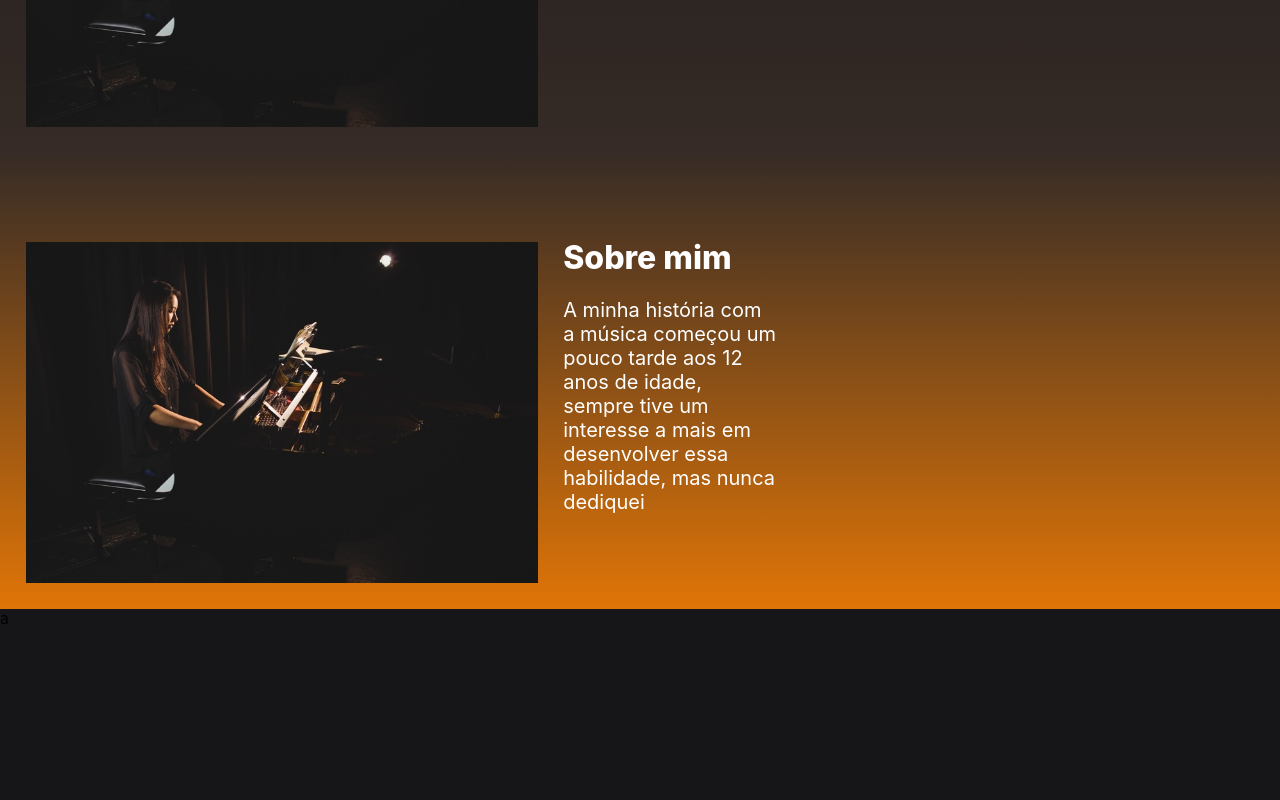
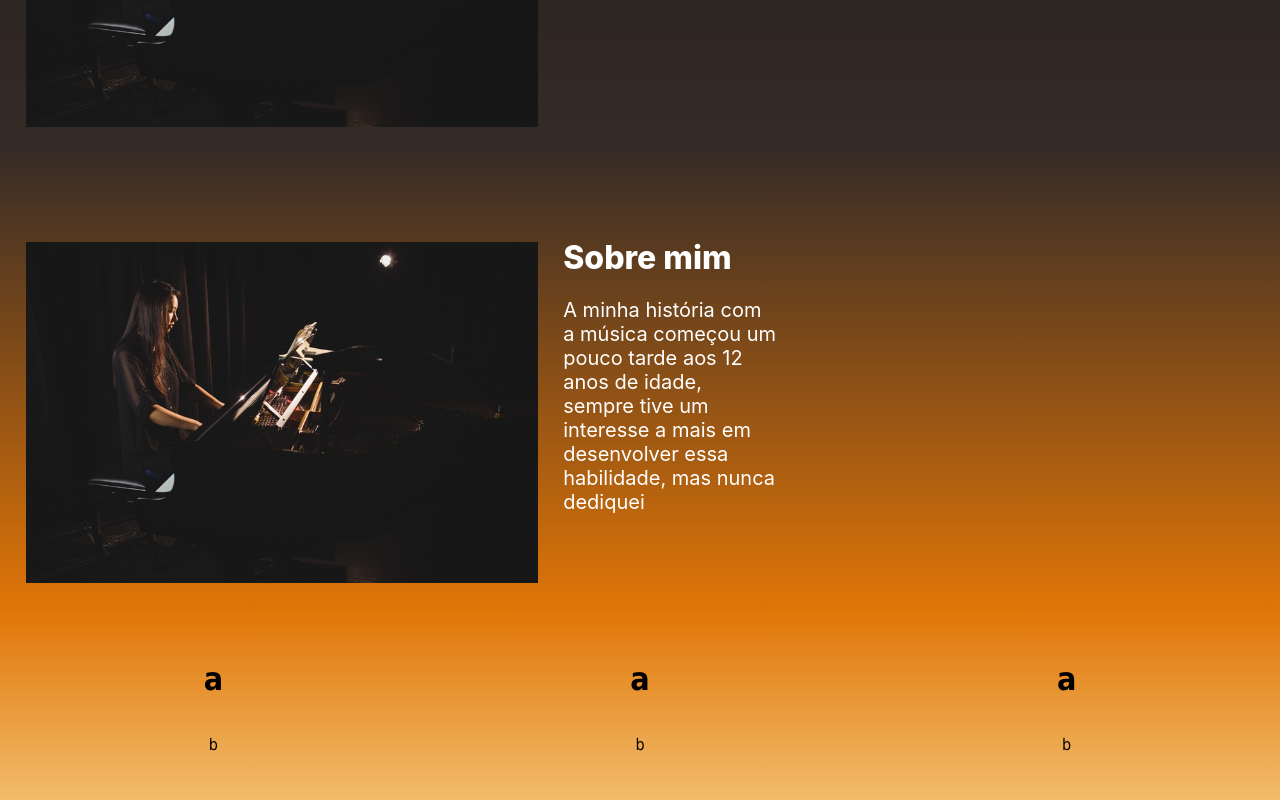
Before and after one commit to Victor-Damaceno/cattune-dvds, a website: page public/homepage.html in a window 1280 px wide. Shown: the part 1065-1865 px from the top of the page. Before the commit the page ends 1693 px from the top, so only its background shows below. Drawn offline with Linux system fonts and the light colour scheme; a web font is replaced by a local one.

Commit message:
Refinando homepage, correção na dashboard

```diff
--- a/public/css/dashboards.css
+++ b/public/css/dashboards.css
@@ -13,7 +13,6 @@ body {
 
 .header {
   display: flex;
-  width: 100%;
   height: 80px;
   padding: 1%;
 }
--- a/public/css/homepage.css
+++ b/public/css/homepage.css
@@ -7,14 +7,15 @@
     font-weight: 500;
     font-style: normal;
 }
-@font-face{
+
+@font-face {
     font-family: 'Inter';
     src: url('../assets/fonts/Inter-VariableFont_opsz\,wght.ttf') format('truetype');
     font-style: normal;
 }
-.header .container img{
 
-}
+.header .container img {}
+
 .descricao {
     display: flex;
     justify-content: center;
@@ -24,6 +25,7 @@
     padding-top: 5%;
 
 }
+
 .sobremim {
     display: flex;
     justify-content: center;
@@ -32,24 +34,28 @@
     width: 100%;
     padding-top: 5%;
 }
+
 .sobremim .container {
     display: flex;
     justify-content: space-between;
     width: 100%;
     max-width: fit-content;
-  padding:0;
+    padding: 0;
 }
+
 .sobremim .container img {
     width: 40%;
 }
+
 .sobremim .container h1 {
-    font-family: 'Inter',Tahoma;
+    font-family: 'Inter', Tahoma;
     font-weight: 800;
     color: #FFFF;
 }
+
 .sobremim .container p {
     width: 30%;
-    font-family: 'Inter',Tahoma;
+    font-family: 'Inter', Tahoma;
     font-size: 20px;
     color: #FFFF;
 }
@@ -57,33 +63,39 @@
 .img {
     margin: 1% 2%;
 }
+
 #logo {
     width: 34%;
 }
-.descricao .container h1{
+
+.descricao .container h1 {
     font-family: 'Inter';
     color: #FFFF;
-
     font-size: 30px;
     font-weight: 800;
 }
+
 .descricao .container p {
     font-family: 'Inter', Tahoma;
     color: #FFFF;
 }
-.descricao .container{
+
+.descricao .container {
     display: flex;
     justify-content: space-between;
     width: 100%;
     max-width: fit-content;
     padding: 0;
 }
+
 .descricao .texto {
     margin-left: 5%;
 }
-.descricao .container img{
+
+.descricao .container img {
     width: 40%;
 }
+
 .box {
     display: flex;
     flex-direction: column;
@@ -91,3 +103,33 @@
     width: 50%;
     margin: 0;
 }
+
+.social {
+    background-image: linear-gradient(to bottom, #E07507, #F2BC6B );;
+    display: flex;
+}
+
+.social .container {
+    justify-content: center;
+}
+
+.box img {
+    width: 170px;
+}
+
+.social .container .boxes {
+    display: flex;
+    justify-content: space-between;
+    width: 100%;
+    padding: 30px 0;
+}
+
+.social p {
+    text-align: center;
+}
+
+.box {
+    display: flex;
+    flex-direction: column;
+    align-items: center;
+}
--- a/public/homepage.html
+++ b/public/homepage.html
@@ -59,7 +59,18 @@
     <div class="social">
         <div class="container">
             <div class="boxes">
-                a
+                <div class="box">
+                    <h1>a</h1>
+                    <p>b</p>
+                </div>
+                <div class="box">
+                    <h1>a</h1>
+                    <p>b</p>
+                </div>
+                <div class="box">
+                    <h1>a</h1>
+                    <p>b</p>
+                </div>
             </div>
         </div>
     </div>
```
Also changed, not shown: public/dashboards.html (+1 -1 lines). Lines whose indentation alone changed are shown as unchanged.
